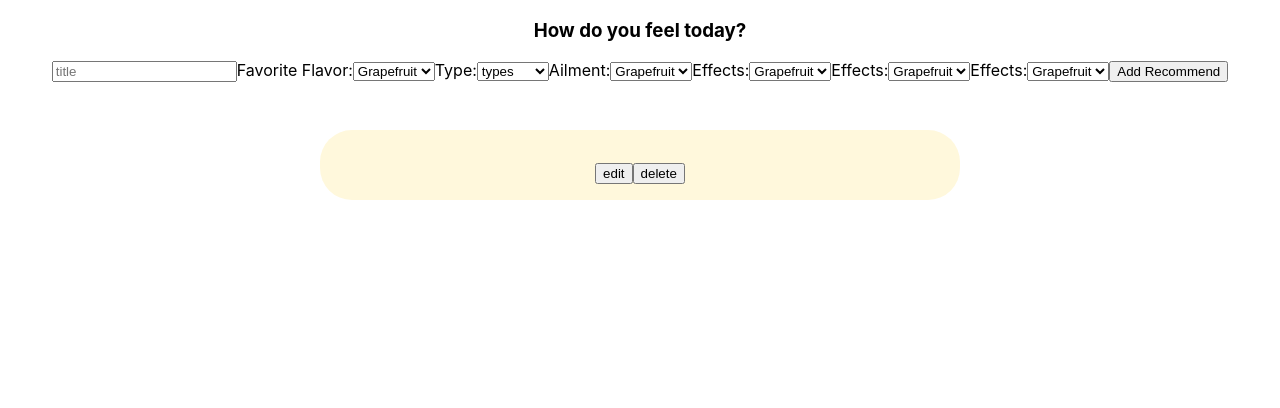
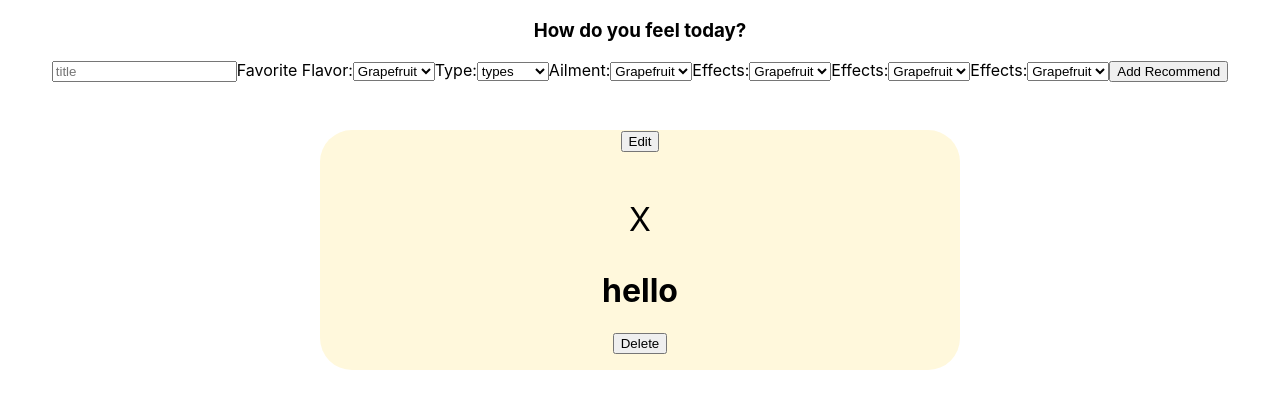
Before and after one commit to BW-Med-Cab-4/Front-End, a React (Create React App) app in the folder app/: page / in a window 1280 px wide. Shown: the top 408 px of the page. Built offline with nearby package versions, Linux system fonts and the light colour scheme; no server answers.

Commit message:
added EditRecommend.jsx

```diff
--- /dev/null
+++ b/app/src/components/recommends/EditRecommend.jsx
@@ -0,0 +1,11 @@
+import React from "react";
+
+function EditRecommend() {
+  return (
+    <div>
+      <h1>hello</h1>
+    </div>
+  );
+}
+
+export default EditRecommend;
--- a/app/src/components/recommends/Recommend.jsx
+++ b/app/src/components/recommends/Recommend.jsx
@@ -1,8 +1,28 @@
 import React from "react";
 import styled from "styled-components";
+import EditRecommend from "./EditRecommend";
 
 function Recommend(props) {
   const { recommend } = props;
+
+  const openModal = (e) => {
+    e.preventDefault();
+    const modal = document.querySelector("#modalTest");
+    const editbutton = document.querySelector("#editButton");
+    const deletebutton = document.querySelector("#deleteButton");
+    modal.classList.add("open-modal");
+    editbutton.classList.add("hide-button");
+    deletebutton.classList.add("hide-button");
+  };
+
+  const closeModal = () => {
+    const modal = document.querySelector("#modalTest");
+    const editbutton = document.querySelector("#editButton");
+    const deletebutton = document.querySelector("#deleteButton");
+    modal.classList.remove("open-modal");
+    editbutton.classList.remove("hide-button");
+    deletebutton.classList.remove("hide-button");
+  };
 
   const StyledForm = styled.div`
     .cardBox {
@@ -29,9 +49,16 @@ function Recommend(props) {
     <StyledForm>
       <div className="cardBox">
         <div className="card">
-          <p>{recommend.email}</p>
-          <button>edit</button>
-          <button>delete</button>
+          <button id="editButton" onClick={openModal}>
+            Edit
+          </button>
+          <div id="modalTest">
+            <p className="exit" onClick={closeModal}>
+              X
+            </p>
+            <EditRecommend />
+          </div>
+          <button id="deleteButton">Delete</button>
         </div>
       </div>
     </StyledForm>
--- a/app/src/components/recommends/newRecommend.jsx
+++ b/app/src/components/recommends/newRecommend.jsx
@@ -25,7 +25,7 @@ const NewRecommend = (props) => {
     axios
       .post(`https://reqres.in/api/users`, {})
       .then((res) => {
-        console.log("Added New Recoomend", res);
+        console.log("Added New Recoomsend", res);
         getData();
         alert("New Recommend Added");
       })
@@ -40,7 +40,7 @@ const NewRecommend = (props) => {
   //   console.log(recommendToEdit);
   // };
   const onChangeHandler = (e) => {
-    const { name, value } = evt.target;
+    const { name, value } = e.target;
     setRecommendToEdit({
       ...recommendToEdit,
       [name]: value,
@@ -80,7 +80,7 @@ const NewRecommend = (props) => {
             <option value="">types</option>
             <option value="lime">Lime</option>
             <option value="coconut">Coconut</option>
-            <option value="jello">Mango</option>
+            <option value="jello">jello</option>
           </select>
         </label>
         <label>
```
